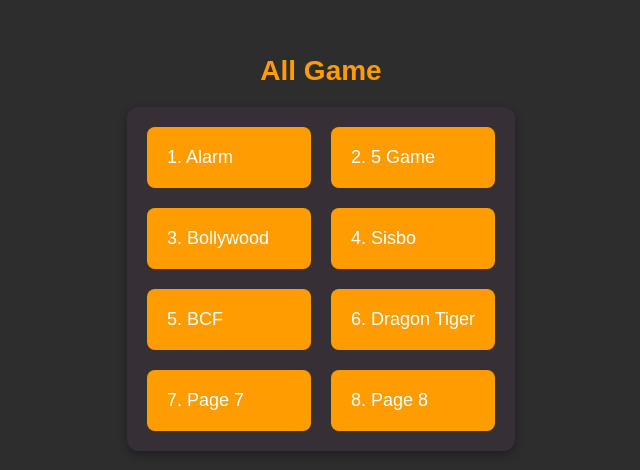
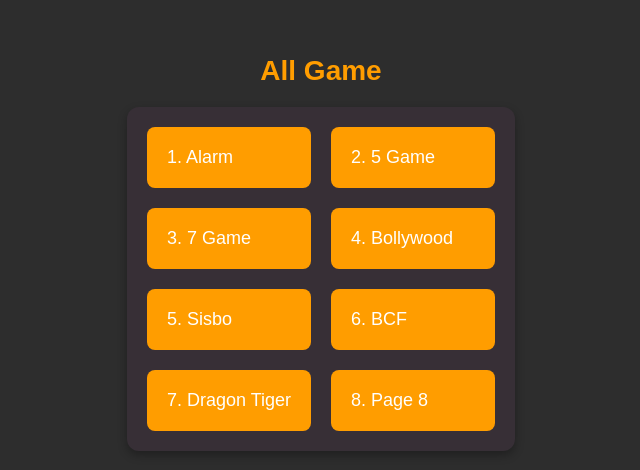
Before and after one commit to ajay7858/all, a plain HTML site: page index.html in a window 1280 px wide. Shown: the part 156-626 px from the top of the page, without its empty margins (319-959 px from the left). Drawn offline with Linux system fonts and the light colour scheme.

Commit message:
Update index.html

```diff
--- a/index.html
+++ b/index.html
@@ -120,11 +120,11 @@
     <div class="button-container">
         <button onclick="openPage('https://ajay7858.github.io/alarm2-/')">1. Alarm</button>
         <button onclick="openPage('https://ajay7858.github.io/5/')">2. 5 Game</button>
-        <button onclick="openPage('https://ajay7858.github.io/bollywood/')">3. Bollywood</button>
-        <button onclick="openPage('https://ajay7858.github.io/sisbo/')">4. Sisbo</button>
-        <button onclick="openPage('https://ajay7858.github.io/bcf/')">5. BCF</button>
-        <button onclick="openPage('https://ajay7858.github.io/DragonT/')">6. Dragon Tiger</button>
-        <button onclick="openPage('https://ajay7858.github.io/page7/')">7. Page 7</button>
+        <button onclick="openPage('https://ajay7858.github.io/7game/')">3. 7 Game</button>
+        <button onclick="openPage('https://ajay7858.github.io/bollywood/')">4. Bollywood</button>
+        <button onclick="openPage('https://ajay7858.github.io/sisbo/')">5. Sisbo</button>
+        <button onclick="openPage('https://ajay7858.github.io/bcf/')">6. BCF</button>
+        <button onclick="openPage('https://ajay7858.github.io/DragonT/')">7. Dragon Tiger</button>
         <button onclick="openPage('https://ajay7858.github.io/page8/')">8. Page 8</button>
     </div>
 
```
